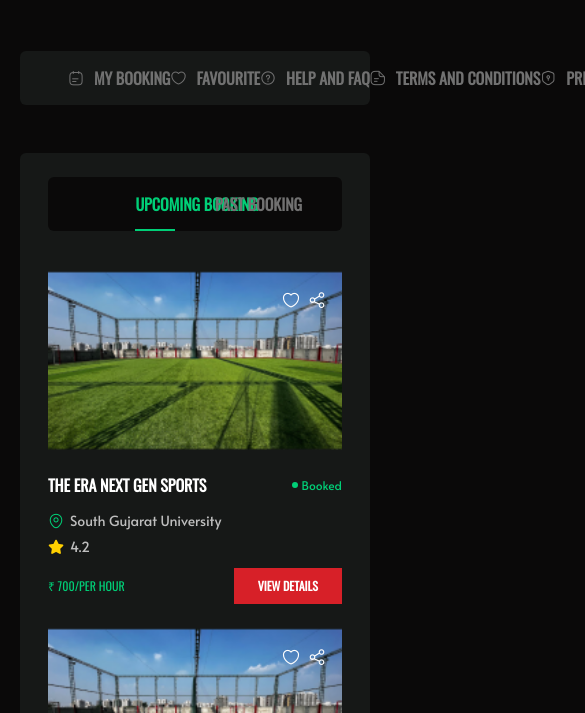
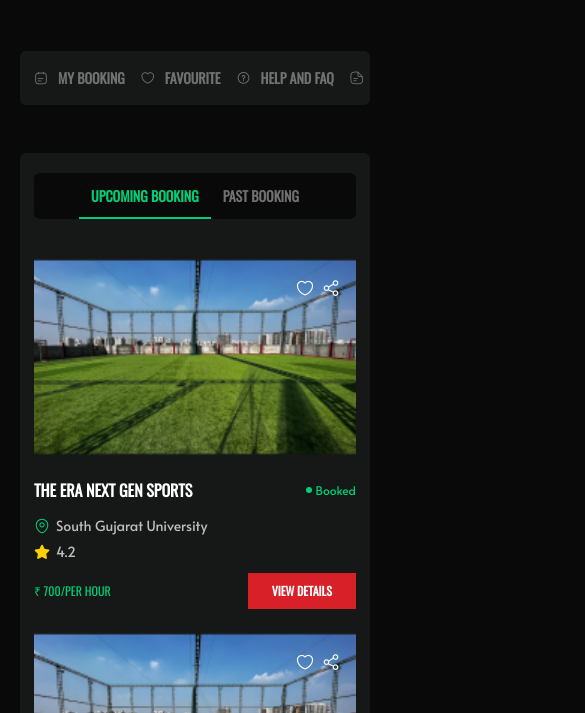
Before and after one commit to zeenalpatel123/spinspotter_web, a website: page public/my_booking.html in a window 390 px wide. Shown: the part 131-844 px from the top of the page, 585 px wide, since content can reach past the window. Drawn offline with nearby package versions, Linux system fonts and the light colour scheme; files whose address does not match are found by name.

Commit message:
jinal code pull

```diff
--- a/public/my_booking.html
+++ b/public/my_booking.html
@@ -56,38 +56,38 @@
                 </div>
                 <div class="w-full lg:w-[calc(100%-338px)] p-3.5">
                     <div>
-                        <ul class="px-12 bg-dark rounded-md md:rounded-[10px] tab_hover tab-holder w-full mx-auto flex items-center justify-between">
-                            <li class="relative flex items-center justify-center space-x-2.5 group active">
-                                <span class="icon-note text-g1 text-16 group-hover:text-secondary md:text-18 lg:text-20"></span>
-                                <a href="javascript:void(0)" class=" text-g1 group-hover:text-secondary uppercase text-16 lg:text-18 font-oswald font-semibold py-4 text-nowrap block anim text-center" data-tab="tab-1">My Booking</a>
+                        <ul class="px-3.5 sm:px-6 lg:px-12 bg-dark rounded-md md:rounded-[10px] tab_hover tab-holder w-full mx-auto flex items-center justify-between space-x-4 overflow-x-auto">
+                            <li class="relative flex items-center justify-center space-x-2.5 group text-14 md:text-16 lg:text-18 2xl:text-20 active">
+                                <span class="icon-note text-g1 group-hover:text-secondary"></span>
+                                <a href="javascript:void(0)" class=" text-g1 group-hover:text-secondary uppercase font-oswald font-semibold py-4 text-nowrap block anim text-center" data-tab="tab-1">My Booking</a>
                             </li>
-                            <li class="relative flex items-center justify-center space-x-2.5 group active">
-                                <span class="icon-like text-g1 text-16 group-hover:text-secondary md:text-18 lg:text-20"></span>
-                                <a href="javascript:void(0)" class=" text-g1 group-hover:text-secondary uppercase text-16 lg:text-18 font-oswald font-semibold py-4 text-nowrap block anim text-center" data-tab="tab-2">Favourite</a>
+                            <li class="relative flex items-center justify-center space-x-2.5 group text-14 md:text-16 lg:text-18 2xl:text-20 active">
+                                <span class="icon-like text-g1 group-hover:text-secondary"></span>
+                                <a href="javascript:void(0)" class=" text-g1 group-hover:text-secondary uppercase font-oswald font-semibold py-4 text-nowrap block anim text-center" data-tab="tab-2">Favourite</a>
                             </li>
-                            <li class="relative flex items-center justify-center space-x-2.5 group active">
-                                <span class="icon-help text-g1 text-16 group-hover:text-secondary md:text-18 lg:text-20"></span>
-                                <a href="javascript:void(0)" class=" text-g1 group-hover:text-secondary uppercase text-16 lg:text-18 font-oswald font-semibold py-4 text-nowrap block anim text-center" data-tab="tab-3">Help and FAQ</a>
+                            <li class="relative flex items-center justify-center space-x-2.5 group text-14 md:text-16 lg:text-18 2xl:text-20 active">
+                                <span class="icon-help text-g1 group-hover:text-secondary"></span>
+                                <a href="javascript:void(0)" class=" text-g1 group-hover:text-secondary uppercase font-oswald font-semibold py-4 text-nowrap block anim text-center" data-tab="tab-3">Help and FAQ</a>
                             </li>
-                            <li class="relative flex items-center justify-center space-x-2.5 group active">
-                                <span class="icon-document text-g1 text-16 group-hover:text-secondary md:text-18 lg:text-20"></span>
-                                <a href="javascript:void(0)" class=" text-g1 group-hover:text-secondary uppercase text-16 lg:text-18 font-oswald font-semibold py-4 text-nowrap block anim text-center" data-tab="tab-3">Terms and Conditions</a>
+                            <li class="relative flex items-center justify-center space-x-2.5 group text-14 md:text-16 lg:text-18 2xl:text-20 active">
+                                <span class="icon-document text-g1 group-hover:text-secondary"></span>
+                                <a href="javascript:void(0)" class=" text-g1 group-hover:text-secondary uppercase font-oswald font-semibold py-4 text-nowrap block anim text-center" data-tab="tab-3">Terms and Conditions</a>
                             </li>
-                            <li class="relative flex items-center justify-center space-x-2.5 group active">
-                                <span class="icon-security text-g1 text-16 group-hover:text-secondary md:text-18 lg:text-20"></span>
-                                <a href="javascript:void(0)" class=" text-g1 group-hover:text-secondary uppercase text-16 lg:text-18 font-oswald font-semibold py-4 text-nowrap block anim text-center" data-tab="tab-3">Privacy Policy</a>
+                            <li class="relative flex items-center justify-center space-x-2.5 group text-14 md:text-16 lg:text-18 2xl:text-20 active">
+                                <span class="icon-security text-g1 group-hover:text-secondary"></span>
+                                <a href="javascript:void(0)" class=" text-g1 group-hover:text-secondary uppercase font-oswald font-semibold py-4 text-nowrap block anim text-center" data-tab="tab-3">Privacy Policy</a>
                             </li>
                         </ul>
                         <div class="w-full mt-12">
                             <div id="tab-1" class="tab-main hidden active space-y-7">
-                                <div class="bg-dark rounded-md md:rounded-[10px] py-6 px-7">
+                                <div class="bg-dark rounded-md md:rounded-[10px] py-5 lg:py-6 px-3.5 sm:px-5 lg:px-7">
                                     <div>
-                                        <ul class="px-12 bg-[#0A0909] rounded-md md:rounded-[10px] tab_hover2 tab-holder2 w-full mx-auto flex items-center justify-center space-x-10">
-                                            <li class="relative w-1/5">
-                                                <a href="javascript:void(0)" class="active text-g1 group-hover:text-secondary uppercase text-16 lg:text-18 font-oswald font-semibold py-4 text-nowrap block anim text-center" data-tab="tab_1">UPCOMING Booking</a>
+                                        <ul class="px-6 sm:px-12 bg-[#0A0909] rounded-md md:rounded-[10px] tab_hover2 tab-holder2 w-full mx-auto flex items-center justify-center sm:space-x-5 2xl:space-x-10">
+                                            <li class="relative">
+                                                <a href="javascript:void(0)" class="active text-g1 group-hover:text-secondary uppercase text-14 sm:text-16 lg:text-18 font-oswald font-semibold p-3 sm:p-4 text-nowrap block anim text-center" data-tab="tab_1">UPCOMING Booking</a>
                                             </li>
-                                            <li class="relative w-1/5">
-                                                <a href="javascript:void(0)" class="text-g1 group-hover:text-secondary uppercase text-16 lg:text-18 font-oswald font-semibold py-4 text-nowrap block anim text-center" data-tab="tab_2">past Booking</a>
+                                            <li class="relative">
+                                                <a href="javascript:void(0)" class="text-g1 group-hover:text-secondary uppercase text-14 sm:text-16 lg:text-18 font-oswald font-semibold p-3 sm:p-4 text-nowrap block anim text-center" data-tab="tab_2">past Booking</a>
                                             </li>
                                         </ul>
                                         <div class="w-full mt-7">
```
Also changed, not shown: public/ground_owner_details.html (+6 -4 lines), public/assets/css/style.css.
